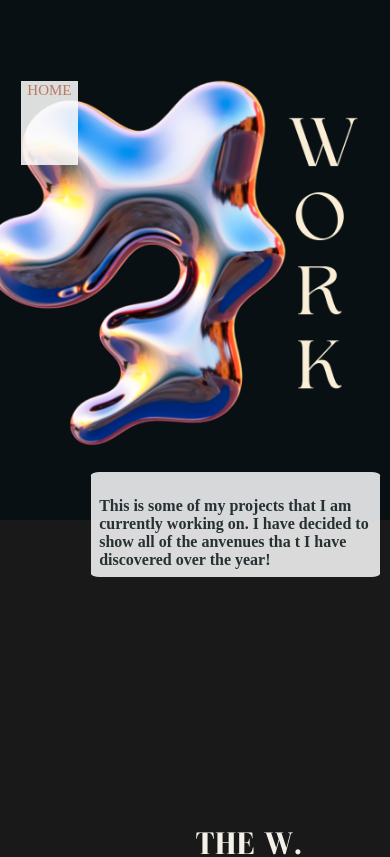
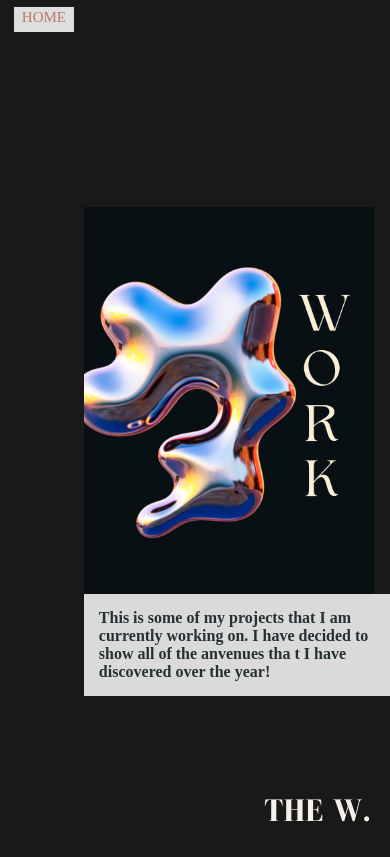
Before and after one commit to brookelove/myportfolio, a React (Create React App) app: page /work in a window 390 px wide. Shown: the top 857 px of the page. Built offline with nearby package versions, Linux system fonts and the light colour scheme; a web font is replaced by a local one.

Commit message:
adding media queries

```diff
--- a/src/assets/styles/About.css
+++ b/src/assets/styles/About.css
@@ -116,6 +116,25 @@ button:hover {
   }
 }
 @media screen and (max-width: 425px) {
+  .aboutInfo{
+    display: block;
+  }
+  .aboutHeader {
+    width: 338px;
+  }
+  .myPhoto{
+    width: 330px;
+  }
+  .nameAndQuick{
+    flex-direction: column-reverse;
+    flex-wrap: nowrap;
+    align-items: normal;
+    margin-left: 0;
+  }
+  .subTextQ {
+    margin-right: 150px;
+  }
+
   /* .BioTitle {
     width: 75%;
   }
@@ -173,12 +192,19 @@ button:hover {
     font-size: 190%;
   }
   .myPhoto {
-    margin-top: 10%;
+    /* margin-top: 10%; */
     width: 224px;
+    height:323px;
+  }
+  .aboutHeader {
+    width: 250px;
   }
   .shoutOutContainer {
     width: 85%;
     margin-top: 310%;
+  }
+  .subTextQ{
+    margin-right: 270px;
   }
   .buttonContainer {
     width: 60%;
@@ -186,4 +212,12 @@ button:hover {
     left: 20%;
     position: relative;
   }
+  .workTextContainer {
+    align-items: center;
+  }
+  .nameAndQuick ul li {
+    font-size: 16px;
+    width: 230px;
 }
+
+}
--- a/src/assets/styles/Contact.css
+++ b/src/assets/styles/Contact.css
@@ -31,29 +31,23 @@
   list-style-type: none;
   padding-top: 2%;
 }
-.contactLinks {
+.contactLinks{
+  background-color: rgba(235, 230, 219);
+  padding: 5%;
+  /* top: 60%; */
+  border-radius: 0 0 0 60%;
+  list-style-type: none;
   font-size: 20px;
   font-weight: 400;
   color: var(--absent);
   text-decoration: none;
   text-align: center;
 }
+.giphy-embed {
+  border-radius: 0 60% 0 0 ;
+}
 .contactLinks:hover {
   text-decoration: underline;
-}
-.arms {
-  width: 30%;
-  transform: rotate(90deg);
-}
-.contactLinks{
-  background-color: rgba(235, 230, 219, 0.611);
-  padding: 5%;
-  position: absolute;
-  top: 60%;
-  /* width: 20%; */
-  border-radius: 3%;
-  list-style-type: none;
-
 }
 .contactLinks li {
   margin: 5px 0;
@@ -66,51 +60,40 @@
   color: rgb(235, 230, 219)
 }
 @media screen and (max-width: 768px) {
-  .contactContainer {
-    position: relative;
-    bottom: 705px;
-  }
-  .logoTitle {
-    transform: scale(0.9);
-  }
-  .QRcodes {
-    transform: scale(0.6);
+  .contactContainer{
+    display: flex;
+    justify-content: center;
+    align-items: center;
   }
 }
 @media screen and (max-width: 425px) {
-  .nav {
+  .contactOuterDiv{
+    display:flex;
+    justify-content: space-between;
+  }
+  .contactContainer{
+    height: 100%;
     position: relative;
-    top: 10%;
+    bottom: 80px;
+    left: 30px;
   }
-  .contactBackground {
-    /* background-color: #efebe0; */
-    height: 180vh;
-    /* background-size: 300%; */
+  .giphy-embed {
+    width: 300px;
   }
-  .contactContainer {
-    margin-top: 600px;
-    display: flex;
-    flex-direction: column;
+   .nav {
+    position: relative;
+    top: 10px;
   }
-  .logoTitle {
-    transform: scale(0.7);
-  }
-  .QRcodes {
-    position: relative;
-    transform: scale(0.6);
+  .contactLinks{
+    border-radius: 0;
   }
 }
-@media screen and (max-width: 375px) {
-  .contactContainer{
-    display: flex;
-
+@media screen and (max-width: 320px) {
+  .giphy-embed {
+    width: 260px;
+    border-radius: 0;
   }
-  .logoTitle {
-    transform: scale(0.4);
-  }
-  .listNone{
-    position: relative;
-    bottom:170px;
-    left: 40px;
+  .contactLinks {
+    font-size: 15px;
   }
 }
--- a/src/assets/styles/Landing.css
+++ b/src/assets/styles/Landing.css
@@ -70,3 +70,15 @@ body {
   font-family: "Bondoni";
   color: rgba(251, 251, 251, 0.856);
 }
+@media screen and (max-width:425px) {
+  .landingLink{
+    font-size: 480%;
+  }
+
+}
+@media screen and (max-width:320px) {
+  .landingLink{
+    font-size: 387%;
+  }
+
+}
--- a/src/assets/styles/Navbar.css
+++ b/src/assets/styles/Navbar.css
@@ -33,8 +33,9 @@
   color: var(--med);
   font-weight: 400;
   font-size: 15px;
-  padding: 2%;
+  padding: 4%;
   background-color: rgba(251, 251, 251, 0.876);
+  height: 20px;
 }
 .leftlink {
   padding: 5px;
--- a/src/assets/styles/Project.css
+++ b/src/assets/styles/Project.css
@@ -100,7 +100,7 @@
     top: -50%;
   }
 }
-@media screen and (max-width: 550px) {
+@media screen and (max-width: 425px) {
   .outsideContianer {
     top: 0;
     width: 85%;
@@ -136,4 +136,18 @@
     left: 5%;
     bottom: 4%;
   }
+  .linksToProjectContainer{
+    margin: 10% 0 ;
+  }
+  .linksToProject{
+    font-size: 20px;
+  }
 }
+@media screen and (max-width:320px) {
+  .linksToProject{
+    margin: 30px 56px 0 30px;
+  }
+  .projectButton {
+    margin-right: 27px;
+  }
+}
--- a/src/assets/styles/Resume.css
+++ b/src/assets/styles/Resume.css
@@ -27,6 +27,7 @@
 
 @media screen and (max-width: 425px) {
   .resumeSize {
+    width: 200px;
     /* transform: scale(0.5); */
 display: none;
   }
@@ -41,5 +42,15 @@ display: none;
     padding: 0; */
     padding:0;
     /* display:none; */
+    align-items: baseline;
+    /* text-align: center; */
+    /* margin-right: 10px; */
+    margin: 0 0 50px 0;
+
   }
 }
+@media screen and (max-width:320px) {
+ .aboutButton {
+    width: 182px !important;
+  }
+}
--- a/src/assets/styles/Tool.css
+++ b/src/assets/styles/Tool.css
@@ -37,3 +37,27 @@
     background-color: rgb(235,230,219);
     border-radius: 10%;
   }
+
+  @media screen and (max-width: 425px) {
+    .toolsContainer {
+      width: 295px;
+    }
+    .subHeaders{
+      font-size: 36px;
+    }
+    .subText {
+      font-size: 45px;
+      text-align: center;
+    }
+    .chip {
+      font-size: 18px;
+    }
+  }
+  @media  screen and (max-width: 320px) {
+    .toolsContainer{
+      width:195px;
+    }
+    .chipContainer{
+      width: 223px;
+    }
+  }
--- a/src/assets/styles/Work.css
+++ b/src/assets/styles/Work.css
@@ -8,26 +8,32 @@
   background-color: var(--absent);
 }
 .workContainer {
-  height: 100vh;
   display: flex;
-  flex-wrap: wrap;
+  /* flex-wrap: wrap; */
   color: var(--complete);
   justify-content: space-around;
   align-items: flex-end;
   background-repeat: no-repeat;
-  background-image: url("../images/WorkHeader.png");
-  background-size: 40%;
+}
+.workContent{
+  display: flex;
+  justify-content: space-around;
+  width: 100%;
 }
 .workTextContainer {
-  right: 1%;
-  width: 25%;
-  padding: 2%;
-  height: 100%;
-  border-radius: 3%;
-  margin-bottom: 10%;
-  position: relative;
-  height: fit-content;
+  /* position: relative;
+  height: fit-content; */
+  margin-top: 300px;
+
+}
+.workImage{
+  width: 400px;
+}
+.workText{
   background-color: rgba(251, 251, 251, 0.856);
+  padding: 5%;
+  width:400px;
+
 }
 .projectContainer {
   background-color: var(--absent);
@@ -42,6 +48,7 @@
 }
 .workAnchor {
   text-decoration: none;
+  margin:10px;
 }
 .projectLink {
   color: var(--cream);
@@ -65,27 +72,62 @@
   color: inherit;
 }
 @media screen and (max-width: 768px) {
-  .workContainer {
-    background-size: 55%;
+  .workTextContainer{
+    margin-top:200px;
   }
+  /* .workImage, .workText {
+    width: 400px;
+  } */
+  /* .workText {
+    height:90px;
+  } */
   .pageTitle {
     font-size: 400%;
+
   }
 }
-@media screen and (max-width: 550px) {
-  .blackBackground {
-    height: 210vh;
+@media screen and (max-width: 425px) {
+  .workTextContainer {
+    /* position: relative; */
+    padding: 7px;
+    display: flex;
+    flex-direction: column;
+    justify-content: center;
+
+
   }
-  .workContainer {
-    background-size: 100%;
+  .workContainer{
+    align-items: flex-start;
   }
-  .workTextContainer {
-    width: 70%;
-    position: relative;
-    top: 50%;
+  .workContent{
+    display:block;
   }
-  .projectContainer {
-    position: relative;
-    top: 65%;
+  .workText {
+    width:290px
+  }
+  .workImage{
+    width: 290px;
+    margin-right: 10px;
+  }
+  .projectContainer{
+    width: 100%
   }
 }
+@media  screen and (max-width: 375px){
+  .workText {
+    /* margin-right: 62px; */
+    width: 258px;
+  }
+  .projectContainer{
+    width: 93%;
+  }
+}
+@media  screen and (max-width: 320px) {
+  /* .workTextContainer{
+    flex-direction: column;
+  } */
+  .workImage, .workText {
+    width: 220px;
+    margin-right: 15px;
+  }
+}
--- a/src/components/Resume.jsx
+++ b/src/components/Resume.jsx
@@ -50,7 +50,7 @@ const Resume = () => {
           </button>
         </div>
 
-        <button onClick={onDownload}>Click to Download</button>
+        <button className="aboutButton" onClick={onDownload}>Click to Download</button>
       </nav>
     </div>
   );
--- a/src/pages/Work.js
+++ b/src/pages/Work.js
@@ -4,64 +4,30 @@ import Project from "./Project";
 import "../assets/styles/Work.css";
 import { useNavigate } from "react-router-dom";
 import { projectData } from "../data/ProjectData";
+import WorkImage from "../assets/images/WorkHeader.png";
 
 export default function Work() {
-  const [currentProj, setCurrentProject] = useState([]);
   const navigate = useNavigate();
-  // const indProject = (projName) => {
-  //   projectData.filter((project) => {
-  //     if (project.projectTitle == projName) {
-  //       setCurrentProject(project);
-  //       <Project state={project} />;
-  //       window.location.href = `/project`;
-  //     }
-  //   });
-  // };
   return (
     <div className="blackBackground">
       <div className="workContainer">
         <Navbar />
+        <div className="workContent">
           <div className="workTextContainer">
-          <br />
-          <p>
+            {/* <br /> */}
+            <img src={WorkImage} className="workImage" />
+            <p className="workText">
               This is some of my projects that I am currently working on. I have
-            decided to show all of the anvenues tha t I have discovered over the
-            year!
+              decided to show all of the anvenues tha t I have discovered over
+              the year!
             </p>
           </div>
           {/* container for the project title */}
           <div className="projectContainer">
-          {/* <a href="/project01" className="workAnchor">
-            <h1 className="projectTitle">
-              <button className="projectLink">the W.</button>
-            </h1>
-          </a>
-          <a href="/project02" className="workAnchor">
-            <h1 className="projectTitle">
-              <button href="/project02" className="projectLink">
-                Evergreen Body Mod
-              </button>
-            </h1>
-          </a>
-          <a href="/project03" className="workAnchor">
-            <h1 className="projectTitle">
-              <button href="/project03" className="projectLink">
-                Cake Man
-              </button>
-            </h1>
-          </a>
-          <a href="/project04" className="workAnchor">
-            <h1 className="projectTitle">
-              <button href="/project04" className="projectLink">
-                Booklastic
-              </button>
-            </h1>
-          </a> */}
             {projectData.map((project) => {
               return (
                 <a
                   className="workAnchor"
-                // onClick={() => indProject(project.projectTitle)}
                   onClick={() => {
                     navigate("/project", {
                       replace: true,
@@ -91,20 +57,7 @@ export default function Work() {
                 </a>
               );
             })}
-          {/* <a href="/project01" className="workAnchor">
-            <h1 className="projectTitle">
-              <button href="/project05" className="projectLink">
-                Project 5
-              </button>
-            </h1>
-          </a>
-          <a href="/project01" className="workAnchor">
-            <h1 className="projectTitle">
-              <button href="/project06" className="projectLink">
-                Project 6
-              </button>
-            </h1>
-          </a> */}
+          </div>
         </div>
       </div>
     </div>
```
Also changed, not shown: src/pages/About.js (+7 -4 lines), src/pages/Contact.js (+23 -2 lines). Lines whose indentation alone changed are shown as unchanged.
